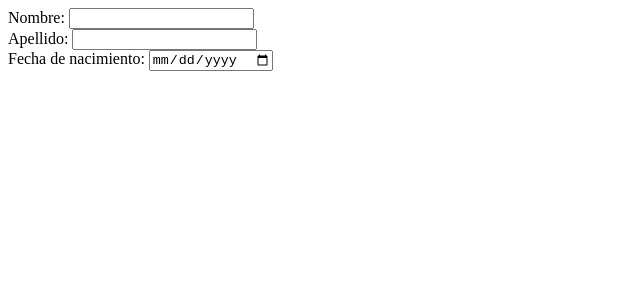
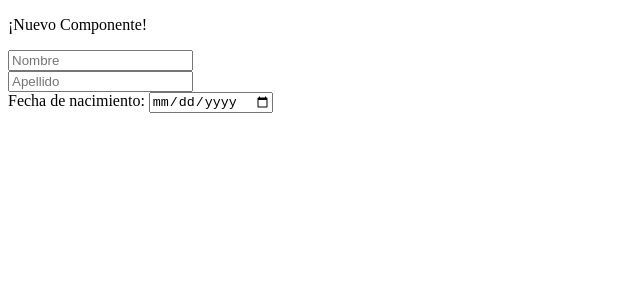
Before and after one commit to daesnorey/alz-angular-lab, an Angular app: page / in a window 1280 px wide. Shown: the top 300 px of the page, without its empty margins (0-640 px from the left). Built offline with nearby package versions, Linux system fonts and the light colour scheme.

Commit message:
Se crea nuevo componente y se agregan campos

```diff
--- a/src/app/app.component.html
+++ b/src/app/app.component.html
@@ -1,8 +1 @@
-<label>Nombre: </label>
-<input type="text">
-<br>
-<label>Apellido: </label>
-<input type="text">
-<br>
-<label>Fecha de nacimiento: </label>
-<input type="date">
+<app-nuevo-componente></app-nuevo-componente>
--- a/src/app/app.module.ts
+++ b/src/app/app.module.ts
@@ -2,10 +2,12 @@ import { NgModule } from '@angular/core';
 import { BrowserModule } from '@angular/platform-browser';
 
 import { AppComponent } from './app.component';
+import { NuevoComponenteComponent } from './nuevo-componente/nuevo-componente.component';
 
 @NgModule({
   declarations: [
-    AppComponent
+    AppComponent,
+    NuevoComponenteComponent
   ],
   imports: [
     BrowserModule
--- /dev/null
+++ b/src/app/nuevo-componente/nuevo-componente.component.html
@@ -0,0 +1,7 @@
+<p>¡Nuevo Componente!</p>
+<input placeholder="Nombre" type="text">
+<br>
+<input placeholder="Apellido" type="text">
+<br>
+<label>Fecha de nacimiento: </label>
+<input type="date">
--- /dev/null
+++ b/src/app/nuevo-componente/nuevo-componente.component.ts
@@ -0,0 +1,15 @@
+import { Component, OnInit } from '@angular/core';
+
+@Component({
+  selector: 'app-nuevo-componente',
+  templateUrl: './nuevo-componente.component.html',
+  styleUrls: ['./nuevo-componente.component.css']
+})
+export class NuevoComponenteComponent implements OnInit {
+
+  constructor() { }
+
+  ngOnInit(): void {
+  }
+
+}
```
Also changed, not shown: src/app/nuevo-componente/nuevo-componente.component.css (added), 1 other file (tests, documents, lock files or other folders).
